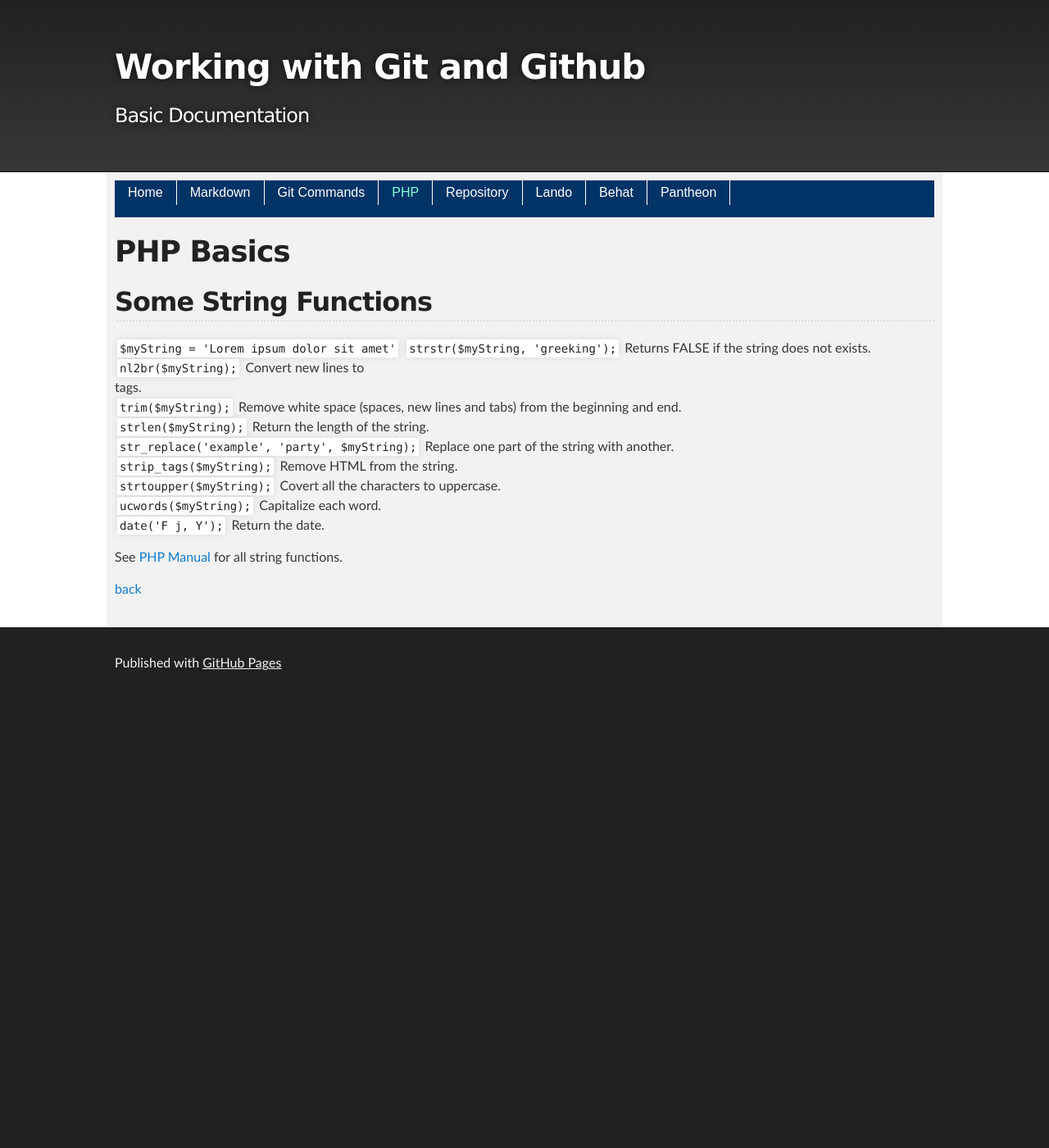
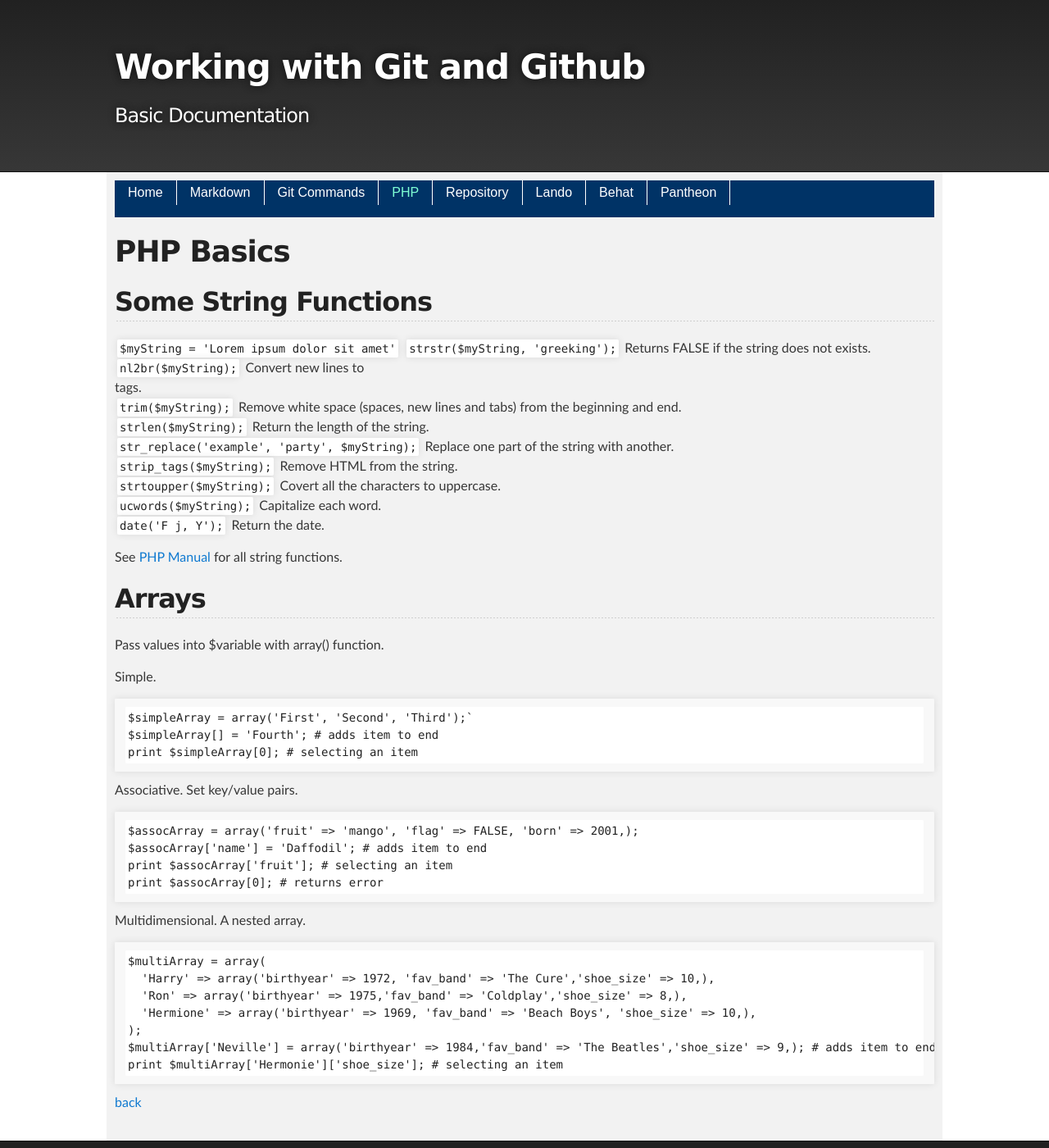
Before and after one commit to cathysnider/cathysnider.github.io, a Jekyll site: the page built from php.md, in a window 1280 px wide and 1400 px high. Shown: the whole window at 82% size. Built offline with Jekyll 4.4.1, drawn with Linux system fonts in a browser that asks for light colours.

Commit message:
php arrays

````diff
--- a/php.md
+++ b/php.md
@@ -20,5 +20,34 @@ layout: default
 
 See [PHP Manual](http://php.net/manual/en/ref.strings.php) for all string functions.
 
+## Arrays
+
+Pass values into $variable with array() function.
+
+Simple.
+```
+$simpleArray = array('First', 'Second', 'Third');`
+$simpleArray[] = 'Fourth'; # adds item to end
+print $simpleArray[0]; # selecting an item
+```
+Associative. Set key/value pairs.
+```
+$assocArray = array('fruit' => 'mango', 'flag' => FALSE, 'born' => 2001,);
+$assocArray['name'] = 'Daffodil'; # adds item to end
+print $assocArray['fruit']; # selecting an item
+print $assocArray[0]; # returns error
+```
+
+Multidimensional. A nested array.
+```
+$multiArray = array(
+  'Harry' => array('birthyear' => 1972, 'fav_band' => 'The Cure','shoe_size' => 10,),
+  'Ron' => array('birthyear' => 1975,'fav_band' => 'Coldplay','shoe_size' => 8,),
+  'Hermione' => array('birthyear' => 1969, 'fav_band' => 'Beach Boys', 'shoe_size' => 10,),
+);
+$multiArray['Neville'] = array('birthyear' => 1984,'fav_band' => 'The Beatles','shoe_size' => 9,); # adds item to end
+print $multiArray['Hermonie']['shoe_size']; # selecting an item
+```
+
 
 [back](./)
````
